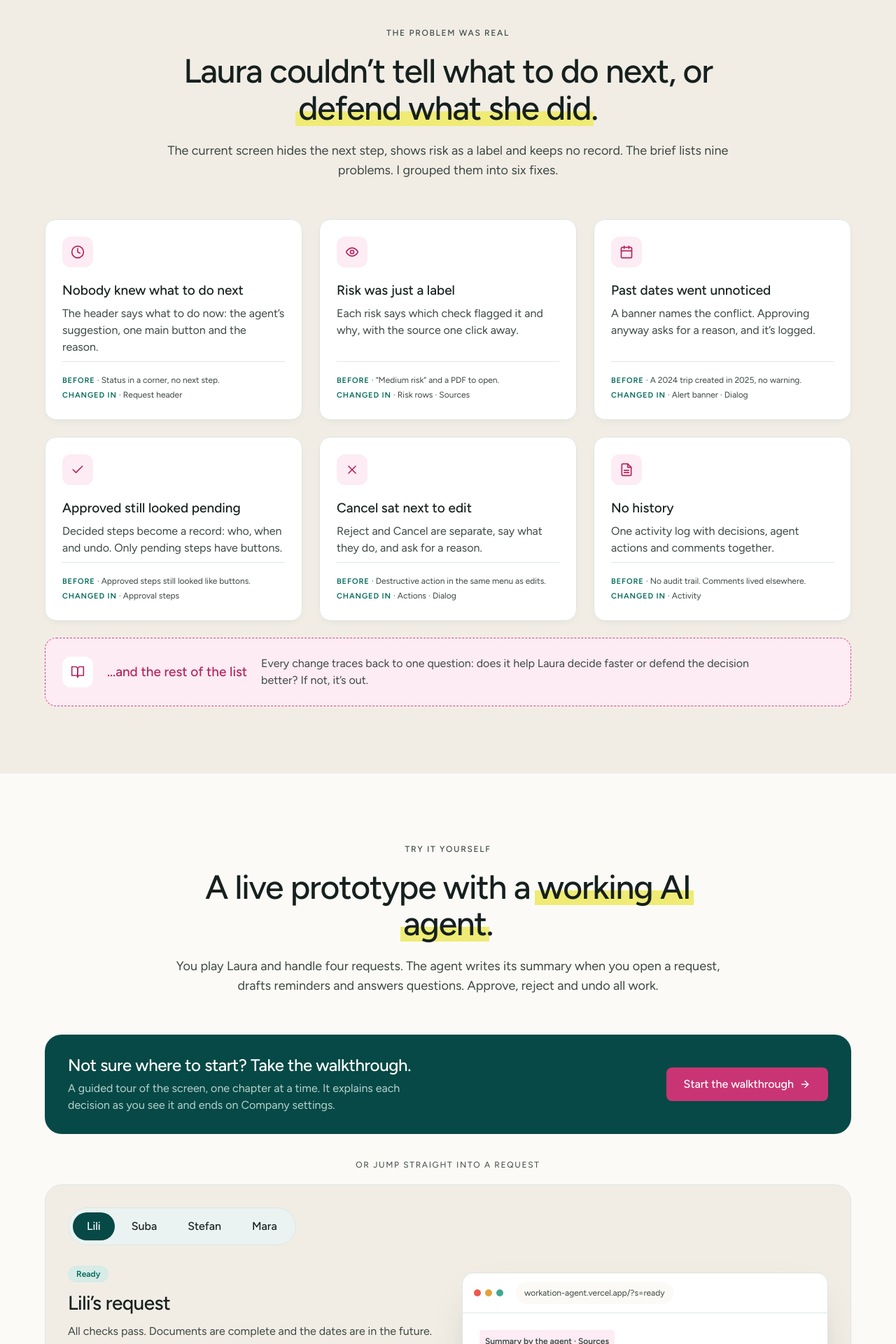
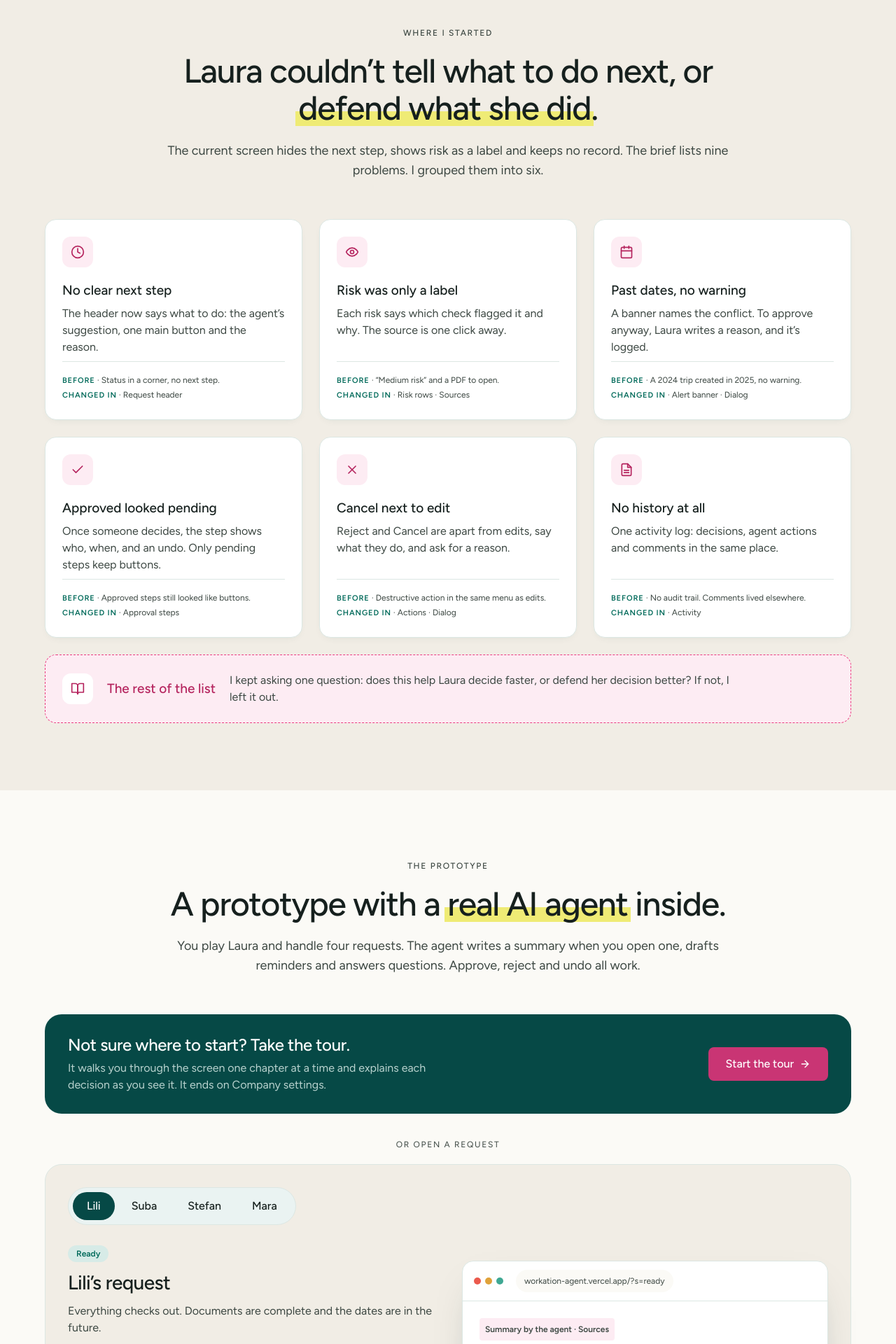
Before and after one commit to deboramoratalla-lab/worktation-agent, a Next.js app: page /case in a window 1280 px wide. Shown: the part 880-2800 px from the top of the page at 70% size. Built offline with nearby package versions, Linux system fonts and the light colour scheme.

Commit message:
Landing: human, first-person voice pass
Co-Authored-By: Claude Sonnet 5.5 <noreply@anthropic.com>
Claude-Session: https://claude.ai/code/session_01CwxGZvk1v4vKUDqNhvnEAU

```diff
--- a/app/case/page.tsx
+++ b/app/case/page.tsx
@@ -14,28 +14,28 @@ const FIGMA = 'https://www.figma.com/design/cl9iO18ttAAfWUZpsvTJ0V';
 const fig = (node?: string) => (node ? `${FIGMA}?node-id=${node.replace(':', '-')}` : FIGMA);
 
 const PROBLEMS: { icon: IconName; title: string; now: string; before: string; where: string }[] = [
-  { icon: 'clock', title: 'Nobody knew what to do next', now: 'The header says what to do now: the agent’s suggestion, one main button and the reason.', before: 'Status in a corner, no next step.', where: 'Request header' },
-  { icon: 'eye', title: 'Risk was just a label', now: 'Each risk says which check flagged it and why, with the source one click away.', before: '“Medium risk” and a PDF to open.', where: 'Risk rows · Sources' },
-  { icon: 'calendar', title: 'Past dates went unnoticed', now: 'A banner names the conflict. Approving anyway asks for a reason, and it’s logged.', before: 'A 2024 trip created in 2025, no warning.', where: 'Alert banner · Dialog' },
-  { icon: 'check', title: 'Approved still looked pending', now: 'Decided steps become a record: who, when and undo. Only pending steps have buttons.', before: 'Approved steps still looked like buttons.', where: 'Approval steps' },
-  { icon: 'close', title: 'Cancel sat next to edit', now: 'Reject and Cancel are separate, say what they do, and ask for a reason.', before: 'Destructive action in the same menu as edits.', where: 'Actions · Dialog' },
-  { icon: 'file', title: 'No history', now: 'One activity log with decisions, agent actions and comments together.', before: 'No audit trail. Comments lived elsewhere.', where: 'Activity' },
+  { icon: 'clock', title: 'No clear next step', now: 'The header now says what to do: the agent’s suggestion, one main button and the reason.', before: 'Status in a corner, no next step.', where: 'Request header' },
+  { icon: 'eye', title: 'Risk was only a label', now: 'Each risk says which check flagged it and why. The source is one click away.', before: '“Medium risk” and a PDF to open.', where: 'Risk rows · Sources' },
+  { icon: 'calendar', title: 'Past dates, no warning', now: 'A banner names the conflict. To approve anyway, Laura writes a reason, and it’s logged.', before: 'A 2024 trip created in 2025, no warning.', where: 'Alert banner · Dialog' },
+  { icon: 'check', title: 'Approved looked pending', now: 'Once someone decides, the step shows who, when, and an undo. Only pending steps keep buttons.', before: 'Approved steps still looked like buttons.', where: 'Approval steps' },
+  { icon: 'close', title: 'Cancel next to edit', now: 'Reject and Cancel are apart from edits, say what they do, and ask for a reason.', before: 'Destructive action in the same menu as edits.', where: 'Actions · Dialog' },
+  { icon: 'file', title: 'No history at all', now: 'One activity log: decisions, agent actions and comments in the same place.', before: 'No audit trail. Comments lived elsewhere.', where: 'Activity' },
 ];
 
 const CASES: CaseTab[] = [
-  { name: 'Lili', scenario: 'ready', tag: 'Ready', tone: 'ok', summary: 'All checks pass. Documents are complete and the dates are in the future.', try: ['Approve, then Undo it from the toast', 'Open Social security risk and its sources'] },
-  { name: 'Suba', scenario: 'working', tag: 'In progress', tone: 'warn', summary: 'The agent is still chasing a missing document. Laura can wait or approve without coverage.', try: ['Read the reminder the agent drafted', 'Approve without coverage, or Reject'] },
-  { name: 'Stefan', scenario: 'check', tag: 'Needs a check', tone: 'warn', summary: 'A certificate is missing. Approving anyway needs a reason from Laura.', try: ['Approve anyway and write the reason', 'Dismiss the agent’s suggestion'] },
-  { name: 'Mara', scenario: 'conflict', tag: 'Conflict', tone: 'bad', summary: 'The trip dates are in the past. Laura confirms or changes them before she decides.', try: ['Dates are correct, or Change dates', 'Then Approve or Reject'] },
+  { name: 'Lili', scenario: 'ready', tag: 'Ready', tone: 'ok', summary: 'Everything checks out. Documents are complete and the dates are in the future.', try: ['Approve, then Undo it from the toast', 'Open Social security risk and its sources'] },
+  { name: 'Suba', scenario: 'working', tag: 'In progress', tone: 'warn', summary: 'The agent is still chasing a missing document. Laura can wait, or approve without coverage.', try: ['Read the reminder the agent drafted', 'Approve without coverage, or Reject'] },
+  { name: 'Stefan', scenario: 'check', tag: 'Needs a check', tone: 'warn', summary: 'A certificate is missing. To approve anyway, Laura has to write why.', try: ['Approve anyway and write the reason', 'Dismiss the agent’s suggestion'] },
+  { name: 'Mara', scenario: 'conflict', tag: 'Conflict', tone: 'bad', summary: 'The trip dates are in the past. Laura confirms or changes them before deciding.', try: ['Dates are correct, or Change dates', 'Then Approve or Reject'] },
 ];
 
-const USES = ['Risk summary in plain words: which check, and why', 'A recommendation with confidence and sources', 'Flags for past dates, balance conflicts, missing documents', 'Drafts for reminders. Laura writes the rejection reason'];
+const USES = ['A plain-words risk summary: which check, and why', 'A recommendation, with its confidence and sources', 'Flags for past dates, balance conflicts, missing documents', 'Reminder drafts. Laura writes the rejection reason herself'];
 const RULES: [IconName, string, string][] = [
-  ['users', 'Human decides', 'Approve, reject and cancel are only Laura’s.'],
-  ['sparkle', 'Labelled', 'Anything the agent wrote says so.'],
-  ['book', 'Sourced', 'Every claim links to where it came from.'],
-  ['close', 'Dismissable', 'Laura can dismiss a suggestion.'],
-  ['clock', 'Logged', 'Agent actions and overrides go in the audit trail.'],
+  ['users', 'Human decides', 'Approve, reject and cancel are Laura’s.'],
+  ['sparkle', 'Labelled', 'If the agent wrote it, it says so.'],
+  ['book', 'Sourced', 'Every claim links to its source.'],
+  ['close', 'Dismissable', 'Laura can dismiss any suggestion.'],
+  ['clock', 'Logged', 'What the agent did, and what Laura overrode, goes in the audit trail.'],
 ];
 
 const START: [IconName, string, string][] = [
@@ -89,15 +89,15 @@ export default function Landing() {
         <section id="top" className="lp-hero">
           <div className="lp-in lp-hero-in">
             <div>
-              <span className="lp-chip"><Icon name="sparkle" size={12} />Case study · Senior Product Designer</span>
+              <span className="lp-chip"><Icon name="sparkle" size={12} />My case study for WorkFlex</span>
               <h1>Decide fast. <Mark>Defend it</Mark> later.</h1>
-              <p className="lp-lead">I redesigned the Workation request screen for Global Mobility. It tells Laura what to do next, explains each risk, and keeps a record she can show an auditor. The agent suggests. She decides.</p>
+              <p className="lp-lead">This is my redesign of the Workation request screen. I wanted Laura, who approves these for Global Mobility, to know what to do next, understand every risk, and have a record she can show an auditor. The agent suggests. She decides.</p>
               <div className="lp-cta">
                 <a className="lp-btn lp-btn-pink" href="#prototype">Try the prototype</a>
                 <a className="lp-btn lp-btn-line" href={fig()} target="_blank" rel="noreferrer">See the Figma file</a>
-                <a className="lp-watch" href="#video"><span className="lp-watch-i"><svg width="12" height="12" viewBox="0 0 24 24" aria-hidden="true"><path d="M8 5v14l11-7z" fill="currentColor" /></svg></span>Watch the 9-minute walkthrough</a>
+                <a className="lp-watch" href="#video"><span className="lp-watch-i"><svg width="12" height="12" viewBox="0 0 24 24" aria-hidden="true"><path d="M8 5v14l11-7z" fill="currentColor" /></svg></span>Watch me walk through it (9 min)</a>
               </div>
-              <p className="lp-meta">Concept by Debora Moratalla. Not a WorkFlex product. The prototype is password protected: use the one I sent you.</p>
+              <p className="lp-meta">I’m Debora, and this is a concept, not a WorkFlex product. The prototype asks for a password: it’s the one I sent you.</p>
             </div>
             <div className="lp-win lp-win-hero" aria-hidden="true">
               <div className="lp-win-bar"><i /><i /><i /><span>workation-agent.vercel.app</span></div>
@@ -120,7 +120,7 @@ export default function Landing() {
 
         <section id="problem" data-reveal className="lp-sec lp-tone-b" aria-labelledby="h-problem">
           <div className="lp-in">
-            <Head eyebrow="The problem was real" sub="The current screen hides the next step, shows risk as a label and keeps no record. The brief lists nine problems. I grouped them into six fixes.">
+            <Head eyebrow="Where I started" sub="The current screen hides the next step, shows risk as a label and keeps no record. The brief lists nine problems. I grouped them into six.">
               <span id="h-problem">Laura couldn’t tell what to do next, or <Mark>defend what she did</Mark>.</span>
             </Head>
             <ul className="lp-grid3">
@@ -134,8 +134,8 @@ export default function Landing() {
               ))}
               <li className="lp-card lp-card-more">
                 <span className="lp-tile"><Icon name="book" size={20} /></span>
-                <h3>…and the rest of the list</h3>
-                <p>Every change traces back to one question: does it help Laura decide faster or defend the decision better? If not, it’s out.</p>
+                <h3>The rest of the list</h3>
+                <p>I kept asking one question: does this help Laura decide faster, or defend her decision better? If not, I left it out.</p>
               </li>
             </ul>
           </div>
@@ -143,29 +143,29 @@ export default function Landing() {
 
         <section id="prototype" data-reveal className="lp-sec" aria-labelledby="h-proto">
           <div className="lp-in">
-            <Head eyebrow="Try it yourself" sub="You play Laura and handle four requests. The agent writes its summary when you open a request, drafts reminders and answers questions. Approve, reject and undo all work.">
-              <span id="h-proto">A live prototype with a <Mark>working AI agent</Mark>.</span>
+            <Head eyebrow="The prototype" sub="You play Laura and handle four requests. The agent writes a summary when you open one, drafts reminders and answers questions. Approve, reject and undo all work.">
+              <span id="h-proto">A prototype with a <Mark>real AI agent</Mark> inside.</span>
             </Head>
             <div className="lp-strip lp-strip-tour">
               <div>
-                <h3>Not sure where to start? Take the walkthrough.</h3>
-                <p>A guided tour of the screen, one chapter at a time. It explains each decision as you see it and ends on Company settings.</p>
+                <h3>Not sure where to start? Take the tour.</h3>
+                <p>It walks you through the screen one chapter at a time and explains each decision as you see it. It ends on Company settings.</p>
               </div>
-              <a className="lp-btn lp-btn-pink" href="/?tour=1">Start the walkthrough<Icon name="arrow-right" size={16} /></a>
+              <a className="lp-btn lp-btn-pink" href="/?tour=1">Start the tour<Icon name="arrow-right" size={16} /></a>
             </div>
-            <p className="lp-or">Or jump straight into a request</p>
+            <p className="lp-or">Or open a request</p>
             <div className="lp-box">
               <CaseTabs cases={CASES} />
             </div>
             <ul className="lp-facts">
-              <li><Icon name="sparkle" size={18} /><span><b>Live AI</b>Summaries, drafts and answers are generated when you open a request.</span></li>
-              <li><Icon name="users" size={18} /><span><b>You decide</b>The agent never approves or rejects. Every action can be undone.</span></li>
-              <li><Icon name="file" size={18} /><span><b>Sample data</b>The requests are made up. Risk results are samples, not a real check.</span></li>
+              <li><Icon name="sparkle" size={18} /><span><b>Live AI</b>The agent writes summaries, drafts and answers when you open a request.</span></li>
+              <li><Icon name="users" size={18} /><span><b>You decide</b>The agent never approves or rejects, and you can undo anything.</span></li>
+              <li><Icon name="file" size={18} /><span><b>Sample data</b>The requests are invented and the risk results are samples, not a real check.</span></li>
             </ul>
             <div className="lp-strip">
               <div>
-                <h3>Set how far the agent goes</h3>
-                <p>Company settings, Agent tab. Each task is Auto, Ask me or Never. Approve, reject and cancel stay locked to Laura.</p>
+                <h3>Decide how far the agent goes</h3>
+                <p>In Company settings, Agent tab, each task is Auto, Ask me or Never. Approve, reject and cancel always stay with Laura.</p>
               </div>
               <a className="lp-btn lp-btn-pink" href="/?v=settings">Open Company settings<Icon name="arrow-right" size={16} /></a>
             </div>
@@ -174,8 +174,8 @@ export default function Landing() {
 
         <section id="video" data-reveal className="lp-sec lp-tone-b" aria-labelledby="h-video">
           <div className="lp-in">
-            <Head eyebrow="Walkthrough" sub="I explain first, then walk through the prototype, then the Figma file.">
-              <span id="h-video">Nine minutes, <Mark>in my words</Mark>.</span>
+            <Head eyebrow="The video" sub="First the idea, then the prototype, then the Figma file.">
+              <span id="h-video">Nine minutes, <Mark>in my own words</Mark>.</span>
             </Head>
             <div className="lp-video" role="img" aria-label="Video placeholder">
               <span className="lp-play"><svg width="28" height="28" viewBox="0 0 24 24" aria-hidden="true"><path d="M8 5v14l11-7z" fill="currentColor" /></svg></span>
@@ -187,9 +187,9 @@ export default function Landing() {
         <section id="ai" data-reveal className="lp-sec lp-dark" aria-labelledby="h-ai">
           <div className="lp-in lp-ai">
             <div>
-              <p className="lp-eyebrow">AI that fits the job</p>
+              <p className="lp-eyebrow">How I used AI</p>
               <h2 id="h-ai">The agent suggests. <Mark>Laura decides.</Mark></h2>
-              <p className="lp-sub">The AI is there to cut the reading, not the responsibility. It has four jobs and five rules.</p>
+              <p className="lp-sub">I wanted the AI to cut the reading, not the responsibility. So it has four jobs and five rules.</p>
               <ul className="lp-checks lp-checks-dark">{USES.map((u) => (<li key={u}><Icon name="check" size={16} />{u}</li>))}</ul>
             </div>
             <ul className="lp-rules">
@@ -200,14 +200,14 @@ export default function Landing() {
 
         <section id="figma" data-reveal className="lp-sec" aria-labelledby="h-figma">
           <div className="lp-in">
-            <Head eyebrow="Built to hand over" sub="Ten pages from research to handoff. Auto-layout everywhere, spacing on an 8px scale, layers named the way a team would name them.">
-              <span id="h-figma">A Figma file a developer can <Mark>build from</Mark>.</span>
+            <Head eyebrow="The Figma file" sub="Ten pages, from research to handoff. Auto-layout everywhere, an 8px spacing scale, and layers named the way a team would.">
+              <span id="h-figma">A file a developer can <Mark>build from</Mark>.</span>
             </Head>
             <div className="lp-strip lp-strip-start">
               <div>
-                <h3>Five pages to start with</h3>
+                <h3>Start with these five</h3>
                 <p>The design system, the screens, the prototype and the handoff notes.</p>
-                <a className="lp-btn lp-btn-pink" href={fig()} target="_blank" rel="noreferrer">Open the Figma file<Icon name="external-link" size={16} /></a>
+                <a className="lp-btn lp-btn-pink" href={fig()} target="_blank" rel="noreferrer">Open in Figma<Icon name="external-link" size={16} /></a>
               </div>
               <ul className="lp-mini">
                 {START.map(([ic, n, id]) => (
@@ -216,9 +216,9 @@ export default function Landing() {
               </ul>
             </div>
             <ul className="lp-grid3 lp-stats3">
-              <li className="lp-card"><p className="lp-big">116</p><p className="lp-cap">variables in 3 collections</p><p>Core 50, Semantic 46, Component 20. Figma names match the CSS tokens: <code>bg/inverse</code> is <code>--color-bg-inverse</code>.</p></li>
-              <li className="lp-card"><p className="lp-big">12</p><p className="lp-cap">components with states</p><p>Button alone has 24 variants. Risk row, Dialog, Alert banner and Autonomy setting cover the rest.</p></li>
-              <li className="lp-card"><p className="lp-big">4</p><p className="lp-cap">clickable flows</p><p>Lili, Suba, Mara and Stefan in Figma, with toasts and undo. Every screen links to its live state.</p></li>
+              <li className="lp-card"><p className="lp-big">116</p><p className="lp-cap">variables in 3 collections</p><p>Core 50, Semantic 46, Component 20. Names match the CSS tokens, so <code>bg/inverse</code> becomes <code>--color-bg-inverse</code>.</p></li>
+              <li className="lp-card"><p className="lp-big">12</p><p className="lp-cap">components with states</p><p>Button alone has 24 variants. The rest cover risk, approval steps, documents, dialogs and settings.</p></li>
+              <li className="lp-card"><p className="lp-big">4</p><p className="lp-cap">clickable flows</p><p>Lili, Suba, Stefan and Mara, with toasts and undo.</p></li>
             </ul>
             <details className="lp-more">
               <summary>All ten pages and twelve components</summary>
@@ -227,25 +227,25 @@ export default function Landing() {
               </ul>
               <ul className="lp-chips">{COMPONENTS.map(([n, id, v]) => (<li key={n}><a href={fig(id)} target="_blank" rel="noreferrer">{n}<span>{v}</span></a></li>))}</ul>
             </details>
-            <p className="lp-foot-note">Accessibility: aiming for WCAG 2.1 AA. Status always has a label or icon, never colour alone, and focus is visible.</p>
+            <p className="lp-foot-note">Accessibility: I’m aiming for WCAG 2.1 AA. Status always has a label or icon, never colour alone, and focus is visible. I haven’t audited it with a screen reader.</p>
           </div>
         </section>
 
         <section data-reveal className="lp-sec lp-tone-b" aria-labelledby="h-out">
           <div className="lp-in">
-            <Head eyebrow="Being honest"><span id="h-out">What I <Mark>didn’t do</Mark>.</span></Head>
+            <Head eyebrow="Limits"><span id="h-out">What I <Mark>didn’t do</Mark>.</span></Head>
             <ul className="lp-grid3">
-              <li className="lp-card"><span className="lp-tile"><Icon name="settings" size={20} /></span><h3>Other settings tabs</h3><p>They come from the WorkFlex Help Center. Only Agent is designed.</p></li>
-              <li className="lp-card"><span className="lp-tile"><Icon name="chart" size={20} /></span><h3>Real risk scoring</h3><p>The agent’s output is sample data. I show how it explains, not how it scores.</p></li>
-              <li className="lp-card"><span className="lp-tile"><Icon name="users" size={20} /></span><h3>Validation</h3><p>I didn’t run research. I’d test Auto, Ask me and Never with real approvers.</p></li>
+              <li className="lp-card"><span className="lp-tile"><Icon name="settings" size={20} /></span><h3>Other settings tabs</h3><p>I took them from the WorkFlex Help Center. I only designed the Agent tab.</p></li>
+              <li className="lp-card"><span className="lp-tile"><Icon name="chart" size={20} /></span><h3>Real risk scoring</h3><p>The agent’s output is sample data. I show how it explains a risk, not how it scores one.</p></li>
+              <li className="lp-card"><span className="lp-tile"><Icon name="users" size={20} /></span><h3>Validation</h3><p>I haven’t tested with anyone. First I’d try Auto, Ask me and Never with real approvers.</p></li>
             </ul>
           </div>
         </section>
 
         <section data-reveal className="lp-sec lp-final" aria-labelledby="h-final">
           <div className="lp-in lp-final-in">
-            <h2 id="h-final">Want to see how I’d <Mark>defend it</Mark>?</h2>
-            <p className="lp-sub">Open the prototype, then the Figma file. I’m happy to walk through any decision.</p>
+            <h2 id="h-final">Happy to <Mark>defend every choice</Mark>.</h2>
+            <p className="lp-sub">Try the prototype, look at the Figma file, then ask me about anything.</p>
             <div className="lp-cta lp-cta-c">
               <a className="lp-btn lp-btn-pink" href="#prototype">Try the prototype</a>
               <a className="lp-btn lp-btn-line" href={fig()} target="_blank" rel="noreferrer">See the Figma file</a>
@@ -254,7 +254,7 @@ export default function Landing() {
         </section>
       </main>
 
-      <footer className="lp-footer"><div className="lp-in">Debora Moratalla · Madrid · Concept only, not a WorkFlex product.</div></footer>
+      <footer className="lp-footer"><div className="lp-in">Debora Moratalla · Madrid · A concept, not a WorkFlex product.</div></footer>
     </div>
   );
 }
--- a/components/CaseTabs.tsx
+++ b/components/CaseTabs.tsx
@@ -24,7 +24,7 @@ export function CaseTabs({ cases }: { cases: CaseTab[] }) {
           <span className={`lp-pill lp-pill-${c.tone}`}>{c.tag}</span>
           <h3>{c.name}’s request</h3>
           <p>{c.summary}</p>
-          <p className="lp-try-h">What to try</p>
+          <p className="lp-try-h">Things to try</p>
           <ul className="lp-checks">
             {c.try.map((t) => (<li key={t}><Icon name="check" size={16} />{t}</li>))}
           </ul>
```
